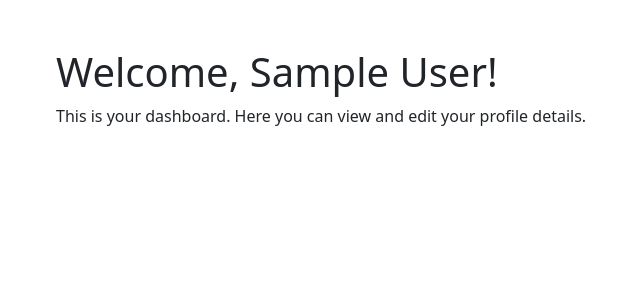
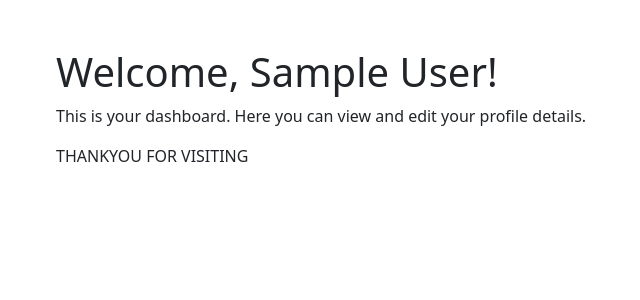
Before and after one commit to tapesh1231/demo, a Flask app: page /dashboard in a window 1280 px wide. Shown: the part 56-356 px from the top of the page, without its empty margins (26-666 px from the left). Run offline with Flask 3, Linux system fonts and the light colour scheme; the visitor is signed in with stand-in values (Sample User, id 1); some libraries are stand-ins or nearby versions.

Commit message:
Update dashboard.html
2ND COMMIT IN HTML

```diff
--- a/templates/dashboard.html
+++ b/templates/dashboard.html
@@ -38,6 +38,7 @@
     <div class="container mt-5">
         <h1>Welcome, {{ current_user.name }}!</h1>
         <p>This is your dashboard. Here you can view and edit your profile details.</p>
+        THANKYOU FOR VISITING
     </div>
 
     <script src="https://cdn.jsdelivr.net/npm/bootstrap@5.3.0-alpha1/dist/js/bootstrap.bundle.min.js"></script>
```
